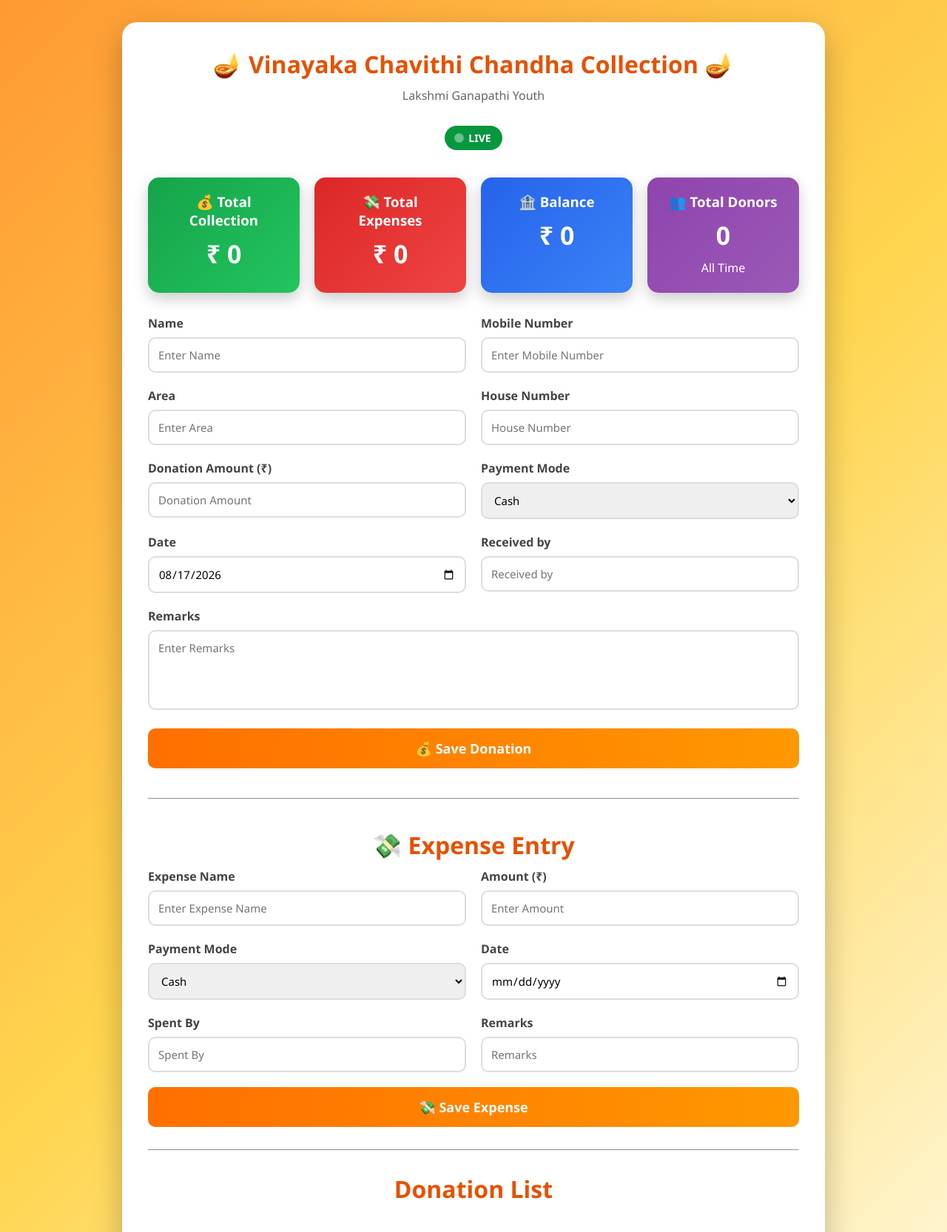
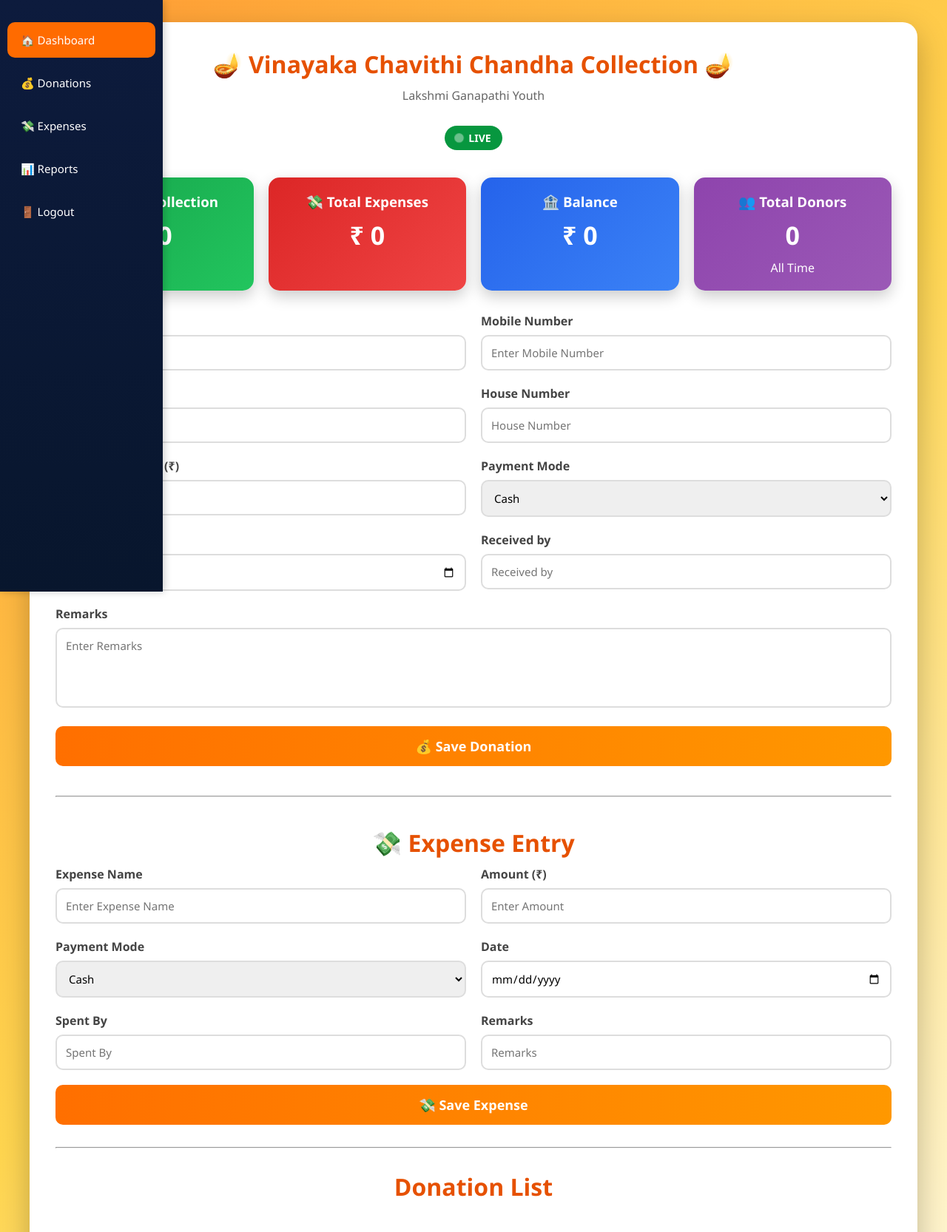
Before and after one commit to kalavakuntaparthasaradhi/vinayaka-chandha, a Flask app: page /dashboard in a window 1280 px wide. Shown: the top 1666 px of the page at 74% size. Run offline with Flask 3, Linux system fonts and the light colour scheme; data that the repository does not hold is empty.

Commit message:
updating

```diff
--- a/templates/dashboard.html
+++ b/templates/dashboard.html
@@ -290,12 +290,99 @@ th{
     font-size: 13px;
     font-weight: 600;
 }
+/* Sidebar */
+
+.sidebar{
+    width:220px;
+    height:100vh;
+    position:fixed;
+    top:0;
+    left:0;
+    background:linear-gradient(180deg,#0d1b3d,#08162d);
+    padding-top:20px;
+    box-shadow:2px 0 10px rgba(0,0,0,0.2);
+}
+
+.sidebar ul{
+    list-style:none;
+    padding:0;
+    margin:0;
+}
+
+.sidebar ul li{
+    margin:10px;
+}
+
+.sidebar ul li a{
+    display:block;
+    color:white;
+    text-decoration:none;
+    padding:14px 18px;
+    border-radius:10px;
+    font-size:15px;
+    font-weight:500;
+    transition:0.3s;
+}
+
+.sidebar ul li.active a{
+    background:#ff6b00;
+}
+
+.sidebar ul li a:hover{
+    background:#ff6b00;
+}
+
+/* Main Content */
+
+.main-content{
+    margin-left:240px;
+    padding:20px;
+}
+
+/* Container */
+
+.container{
+    width:100%;
+    max-width:1200px;
+    background:#fff;
+    border-radius:20px;
+    padding:35px;
+}
+
+/* Mobile */
+
+@media(max-width:768px){
+
+.sidebar{
+    width:100%;
+    height:auto;
+    position:relative;
+}
+
+.main-content{
+    margin-left:0;
+}
+
+.cards,
+.row{
+    flex-direction:column;
+}
+
+}
 </style>
 
 </head>
 
 <body>
-
+<div class="sidebar">
+    <ul>
+        <li class="active"><a href="#">🏠 Dashboard</a></li>
+        <li><a href="#">💰 Donations</a></li>
+        <li><a href="#">💸 Expenses</a></li>
+        <li><a href="#">📊 Reports</a></li>
+        <li><a href="/logout">🚪 Logout</a></li>
+    </ul>
+</div>
 <div class="container">
 
 <h2>🪔 Vinayaka Chavithi Chandha Collection 🪔</h2>
```
